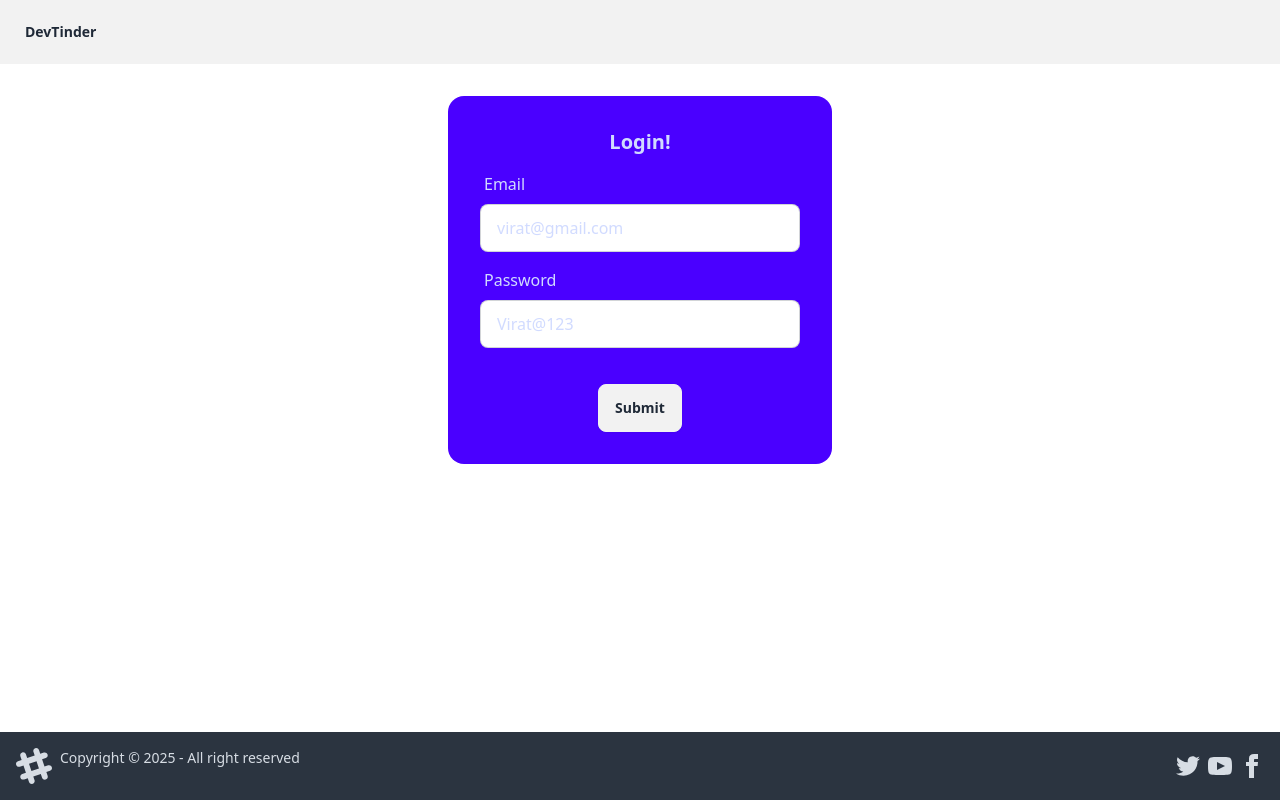
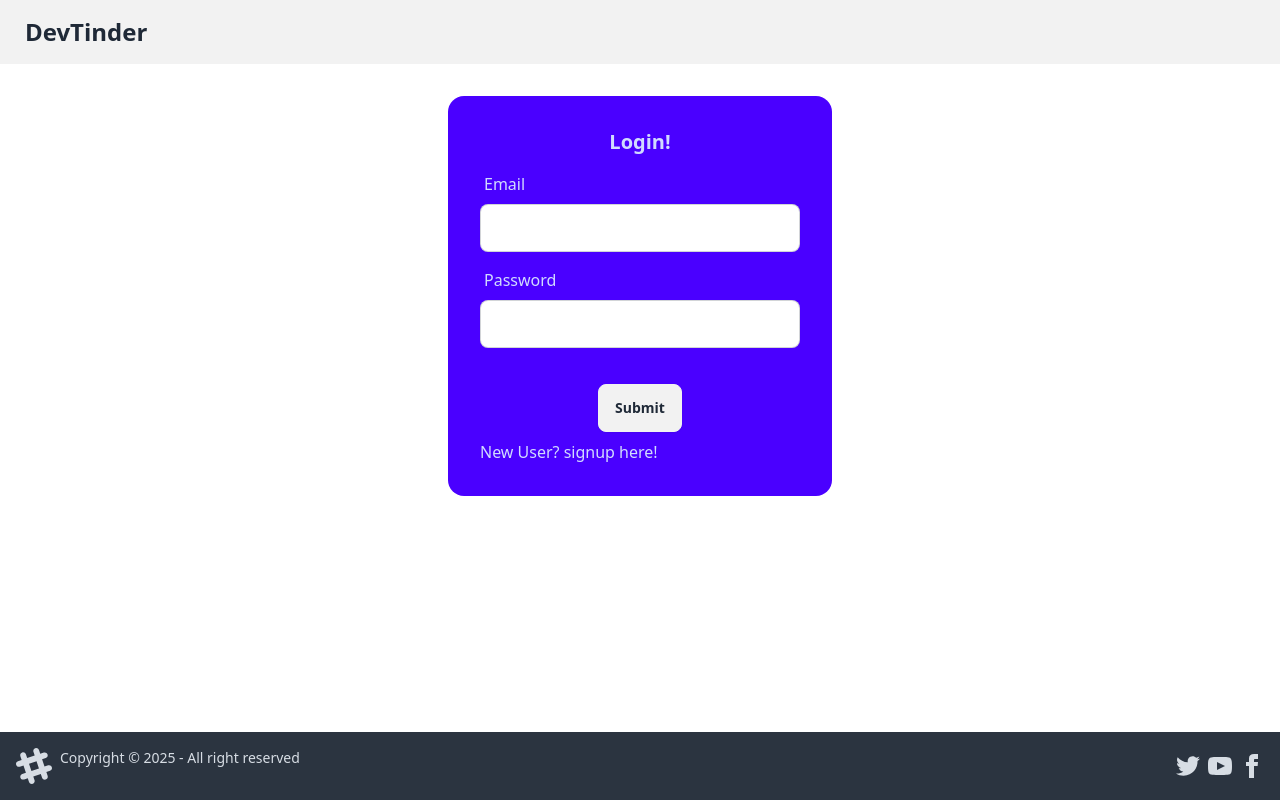
Before and after one commit to purushottam113/devtinder_frontend, a React (Vite) app: page /login in a window 1280 px wide. Built offline with nearby package versions, Linux system fonts and the light colour scheme; no server answers.

Commit message:
feat: signup and bug fixes

```diff
--- a/src/components/EditProfile.jsx
+++ b/src/components/EditProfile.jsx
@@ -9,24 +9,24 @@ const EditProfile = ({user}) => {
 
         const [firstName, setFirstName]= useState(user?.firstName)
         const [lastName, setLastName]= useState(user?.lastName)
-        const [gender, setGender]= useState(user?.gender)
+        const [gender, setGender]= useState(user?.gender || "Male")
         const [about, setAbout]= useState(user?.about)
-        const [age, setAge]= useState(user?.age)
-        const [skills, setSkills]= useState(user?.age)
-        const [profilePhotoURL, setProfilePhotoURL]= useState(user?.profilePhotoURL)
+        const [age, setAge]= useState(user?.age || "")
+        const [skills, setSkills]= useState(user?.skills || "")
+        const [profilePhotoURL, setProfilePhotoURL]= useState(user?.profilePhotoURL || "")
         const [err, setErr] = useState("")
         const [toast, setToast] = useState(false)
         const dispatch = useDispatch()
 
         const handleEdit = async() =>{
             try {
-                const res = await axios.patch(BASE_URL + "/profile/edit",{firstName, lastName, age, gender, about, profilePhotoURL},{withCredentials:true})
-                setErr("")
+                const res = await axios.patch(BASE_URL + "/profile/edit",{firstName, lastName, age, gender, about, skills, profilePhotoURL},{withCredentials:true})
                 setToast(true)
                 dispatch(addUser(user))
                 setTimeout(()=>setToast(false),3000)
             } catch (error) {
                 setErr(error?.response?.data)
+                console.log(error)
             }
         }
 
@@ -84,7 +84,7 @@ const EditProfile = ({user}) => {
                 <div className="label">
                     <span className="age">Gender</span>
                 </div>
-            <select defaultValue={gender} className="select" onSelect={(e)=> setGender(e.target.value)}>
+            <select defaultValue={gender} className="select" onChange={(e)=> setGender(e.target.value)}>
                 <option disabled={true}>Gender</option>
                 <option>Male</option>
                 <option>Female</option>
--- a/src/components/Feed.jsx
+++ b/src/components/Feed.jsx
@@ -22,6 +22,10 @@ const Feed = () => {
         //handle Error
     }
 
+    if(!feed) return
+
+    if(feed.length <= 0) return <p className= "text-center font-bold text-3xl">No New User Found</p>
+
   return (
     <div>
       {feed && <UserCard user={feed[0]}/>}
--- a/src/components/Login.jsx
+++ b/src/components/Login.jsx
@@ -7,13 +7,16 @@ import { useNavigate } from 'react-router-dom';
 
 const Login = () => {
 
-    const [emailID, setEmailID] = useState("virat@gmail.com")
-    const [password, setPassword] = useState("Virat@123")
+    const [isLoginForm, setIsLoginForm] = useState(true);
+    const [firstName, setFirstName] = useState("")
+    const [lastName, setLastName] = useState("")
+    const [emailID, setEmailID] = useState("")
+    const [password, setPassword] = useState("")
     const [err, setErr] = useState("")
     const navigate = useNavigate()
     const dispatch = useDispatch()
 
-    const handleLogIn = async (emailID, password) => {
+    const handleLogIn = async (emailID, passwrd) => {
         try {
             const res = await axios.post(BASE_URL + "/login",{
                 emailID,
@@ -27,12 +30,41 @@ const Login = () => {
         }
     }
 
+    const handleSignUp = async (emailID, password, firstName, lastName) =>{
+        try {
+            const res = await axios.post(BASE_URL + "/signup",
+                {firstName, lastName, emailID, password},
+                {withCredentials:true}
+            )
+            console.log(res)
+            dispatch(addUser(res.data))
+            navigate("/profile")
+        } catch (error) {
+            setErr(error?.response?.data)
+        }
+    }
+
   return (
     <>
     <div className='flex justify-center m-8'>
     <div className="card bg-primary text-primary-content w-96">
         <div className="card-body">
-            <h2 className="card-title justify-center">Login!</h2>
+            <h2 className="card-title justify-center">{isLoginForm ? "Login!" : "SignUp"}</h2>
+
+            {!isLoginForm && <>
+            <label className="form-control w-full max-w-xs">
+                <div className="label">
+                    <span className="firstName">First Name</span>
+                </div>
+                <input type="text" placeholder="" className="input input-bordered w-full max-w-xs" value={firstName} onChange={(e)=> setFirstName(e.target.value)} />
+            </label>
+            <label className="form-control w-full max-w-xs">
+                <div className="label">
+                    <span className="lastName">Last Name</span>
+                </div>
+                <input type="text" placeholder="" className="input input-bordered w-full max-w-xs" value={lastName} onChange={(e)=> setLastName(e.target.value)} />
+            </label>
+            </>}
 
             <label className="form-control w-full max-w-xs">
                 <div className="label">
@@ -44,12 +76,13 @@ const Login = () => {
                 <div className="label">
                     <span className="password">Password</span>
                 </div>
-                <input type="text" placeholder="" className="input input-bordered w-full max-w-xs" value={password} onChange={(e)=> setPassword(e.target.value)} />
+                <input type="password" placeholder="" className="input input-bordered w-full max-w-xs" value={password} onChange={(e)=> setPassword(e.target.value)} />
             </label>
             <p className='text-red-600'>{err}</p>
             <div className="card-actions justify-center mt-5">
-                <button className="btn" onClick={()=> handleLogIn(emailID, password)}>Submit</button>
+                <button className="btn" onClick={()=> isLoginForm? handleLogIn(emailID, password) : handleSignUp(emailID, password, firstName, lastName)}>Submit</button>
             </div>
+            <p className="cursor-pointer" onClick={()=> setIsLoginForm(!isLoginForm)}>{isLoginForm? "New User? signup here!" : "Existing User? Login here!"}</p>
         </div>
     </div>
     </div>
--- a/src/components/NavBar.jsx
+++ b/src/components/NavBar.jsx
@@ -14,7 +14,7 @@ const NavBar = () => {
 
   const handleLogout = async ()=>{
     try {
-      await axios.post(BASE_URL + "/logout",{ withCredentials: true })
+      await axios.post(BASE_URL + "/logout",{},{ withCredentials: true })
       dispatch(removeUser())
       return navigate("/login")
     } catch (error) {
@@ -25,7 +25,7 @@ const NavBar = () => {
   return (
     <div className="navbar bg-base-200">
     <div className="flex-1">
-      <Link to="/" className="btn btn-ghost text-xl">DevTinder</Link>
+      <Link to="/feed" className="btn btn-ghost"><p className='text-2xl'>DevTinder</p></Link>
     </div>
     {user && <div className="flex-none gap-2">
       <p>Welcome {user.firstName}</p>
--- a/src/components/Requests.jsx
+++ b/src/components/Requests.jsx
@@ -2,7 +2,7 @@ import React, { useEffect, useState } from 'react'
 import { BASE_URL, Default_Profile_PNG } from '../utils/constants'
 import axios from 'axios'
 import { useDispatch, useSelector } from 'react-redux'
-import { addRequests } from '../utils/requestsSlice'
+import { addRequests, removeRequests } from '../utils/requestsSlice'
 
 const Requests = () => {
     const dispatch = useDispatch();
@@ -17,10 +17,10 @@ const Requests = () => {
         }
     }
 
-    const reviewRequest = async (state, id) => {
+    const reviewRequest = async (state, _id) => {
         try {
-            const res = await axios.post(BASE_URL + "/request/review/"+ state+ "/"+ id,{},{withCredentials: true});
-            getRequests()
+            const res = await axios.post(BASE_URL + "/request/review/"+ state+ "/"+ _id,{},{withCredentials: true});
+            dispatch(removeRequests(_id))
         } catch (error) {
             console.log(error)
         }
--- a/src/components/UserCard.jsx
+++ b/src/components/UserCard.jsx
@@ -1,9 +1,25 @@
 import React from 'react'
-import { Default_Profile_PNG } from '../utils/constants'
+import { BASE_URL, Default_Profile_PNG } from '../utils/constants'
+import axios from 'axios'
+import { useDispatch } from 'react-redux'
+import { removeFeed } from '../utils/feedSlice'
 
 const UserCard = ({user}) => {
+  const dispatch = useDispatch();
 
-    const {firstName, lastName, age, gender, about, profilePhotoURL} = user
+    const {_id, firstName, lastName, age, gender, about, profilePhotoURL} = user
+
+    const handleIntrest = async (status, _id) =>{
+      try {
+        await axios.post(BASE_URL + "/request/send/" + status +"/"+ _id,
+          {},
+        {withCredentials:true})
+        dispatch(removeFeed(_id))
+      } catch (error) {
+        console.log(error)
+      }
+
+    }
 
   return (
     <div className='flex justify-center my-5'>
@@ -18,8 +34,8 @@ const UserCard = ({user}) => {
     <p>{age + ", "+ gender}</p>
     <p>{about}</p>
     <div className="card-actions justify-center mt-3">
-      <button className="btn btn-secondary">Intrested</button>
-      <button className="btn btn-primary">Ignore</button>
+      <button className="btn btn-secondary" onClick={()=>handleIntrest("intrested", _id)}>Intrested</button>
+      <button className="btn btn-primary" onClick={()=>handleIntrest("ignored", _id)}>Ignore</button>
     </div>
   </div>
 </div>
--- a/src/utils/feedSlice.js
+++ b/src/utils/feedSlice.js
@@ -9,7 +9,8 @@ const feedSlice = createSlice({
     },
 
     removeFeed: (state, action)=>{
-      return null
+      const newFeed = state.filter((card)=>card._id !== action.payload)
+      return newFeed;
     }
   }
 });
--- a/src/utils/requestsSlice.js
+++ b/src/utils/requestsSlice.js
@@ -9,7 +9,7 @@ const requestsSlice = createSlice({
             return action.payload
         },
         removeRequests: (state, action) => {
-            const arrayRequest = state.filter((r)=>{r._id !== action.payload})
+            const arrayRequest = state.filter((r)=> r.senderId._id !== action.payload)
             return arrayRequest;
         }
     },
```
